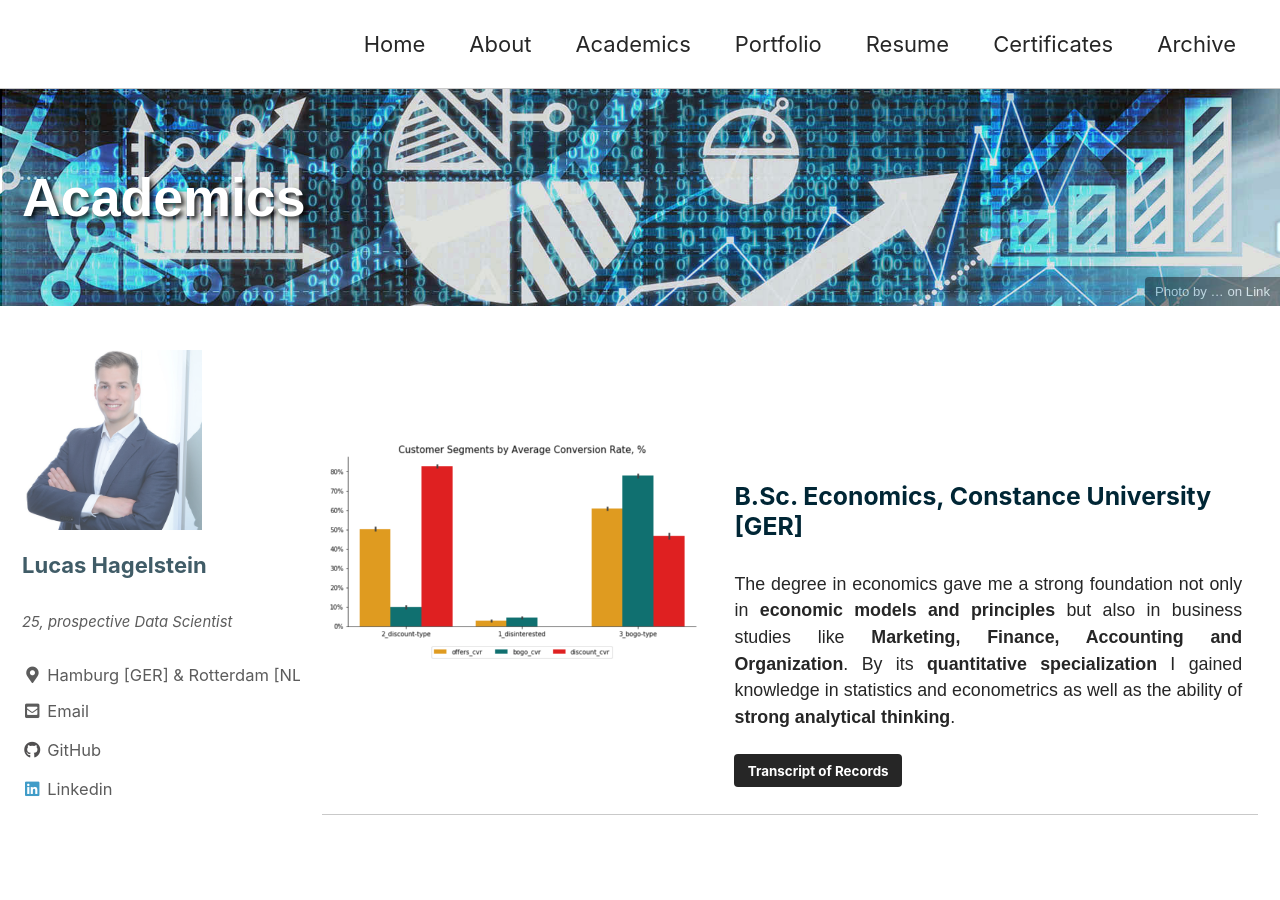
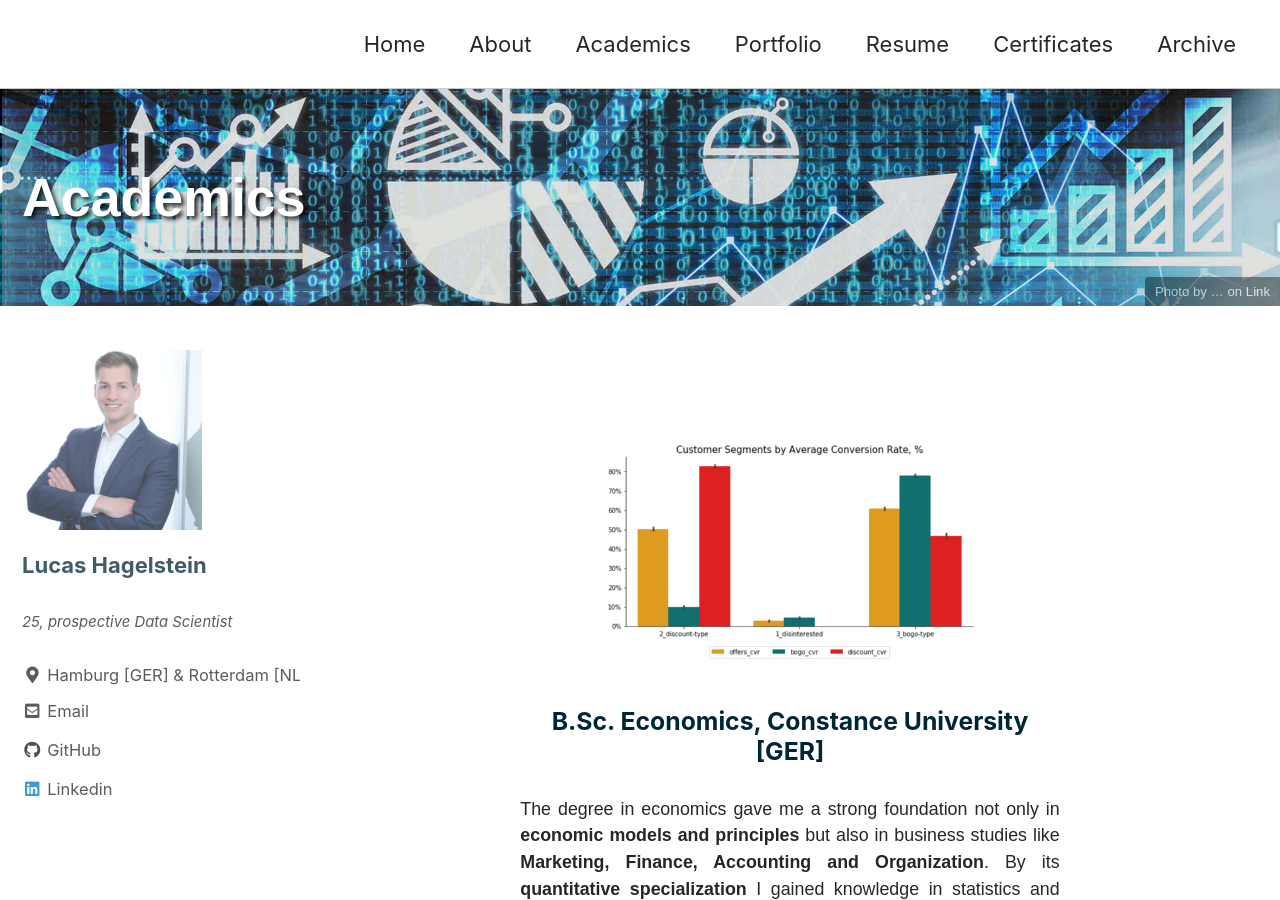
Before and after one commit to LHAGELS/LHAGELS.github.io, a Jekyll site: the page built from _pages/academics.md, in a window 1280 px wide and 900 px high. Built offline with Jekyll 4.4.1, drawn with Linux system fonts in a browser that asks for light colours; cached includes are drawn as plain includes; nearby versions of some CDN libraries.

Commit message:
new github

```diff
--- a/_pages/academics.md
+++ b/_pages/academics.md
@@ -18,4 +18,4 @@ feature_row1-1:
 ---
 
 &nbsp;
-{% include feature_row id="feature_row1-1" type="left" %}
+{% include feature_row id="feature_row1-1" type="center" %}
```
